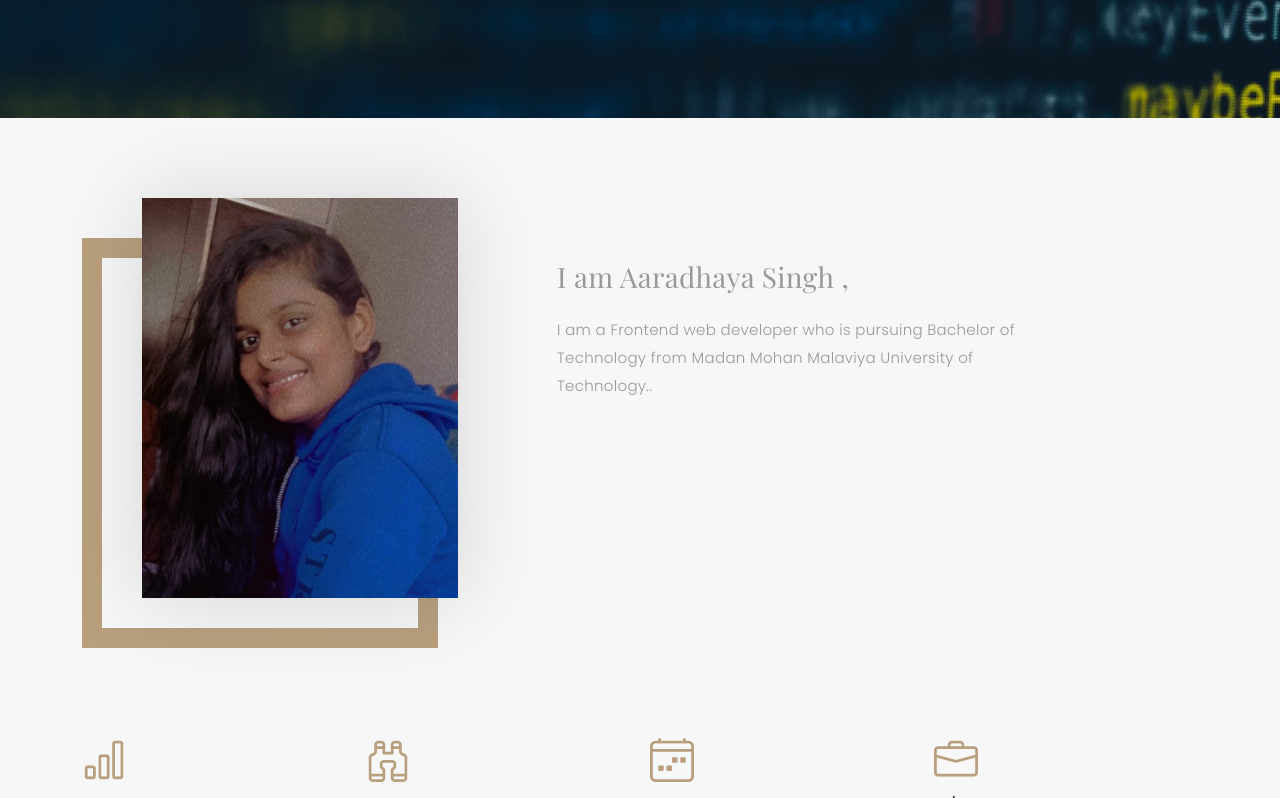
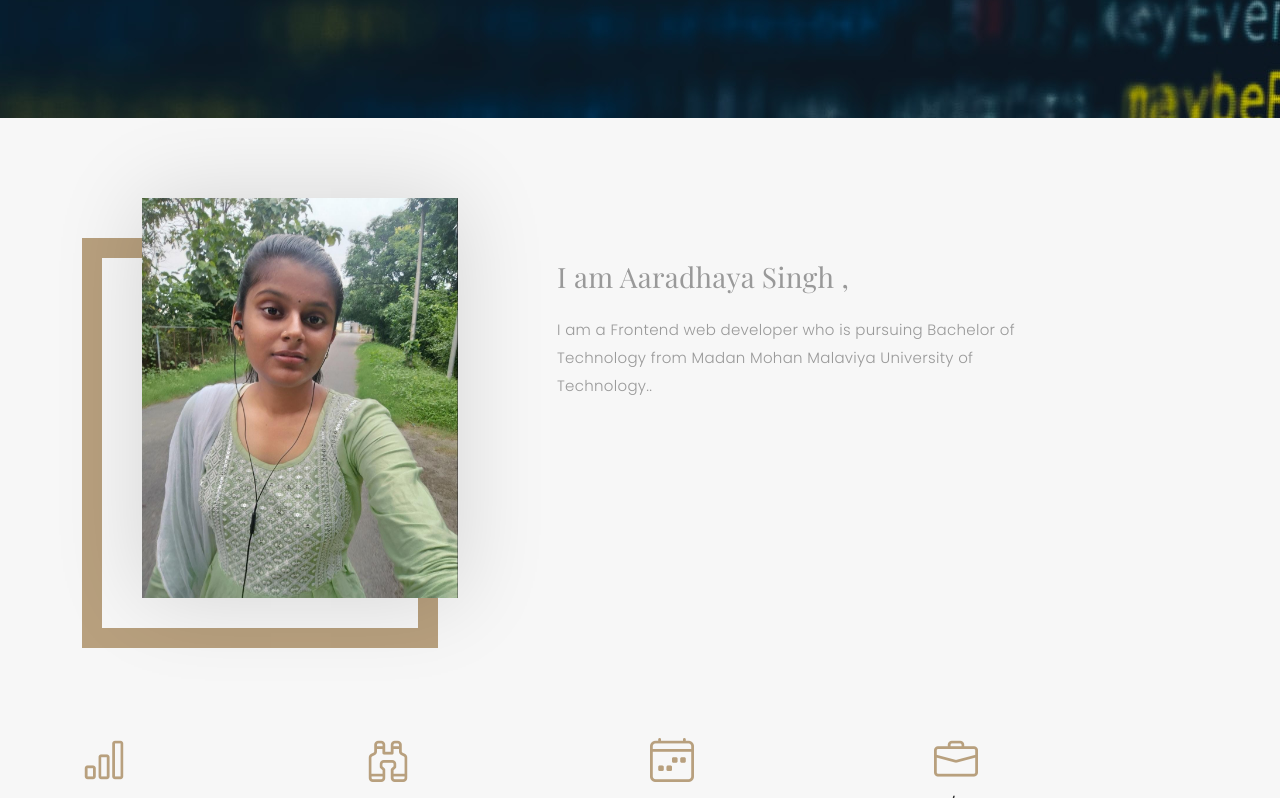
Before and after one commit to aaradhayasingh811/aalu_j, a plain HTML site: page index.html in a window 1280 px wide. Shown: the part 682-1480 px from the top of the page. Drawn offline with nearby package versions, Linux system fonts and the light colour scheme; a web font is replaced by a local one.

Commit message:
Update index.html

```diff
--- a/index.html
+++ b/index.html
@@ -74,7 +74,7 @@
           <div class="col-lg-4 ">
             <div class="div-img-bg">
               <div class="about-img">
-                <img src="propic.jpeg" class="img-responsive" alt="me">
+                <img src="WhatsApp Image 2023-11-04 at 2.14.51 PM.jpeg" class="img-responsive" alt="me">
               </div>
             </div>
           </div>
```
